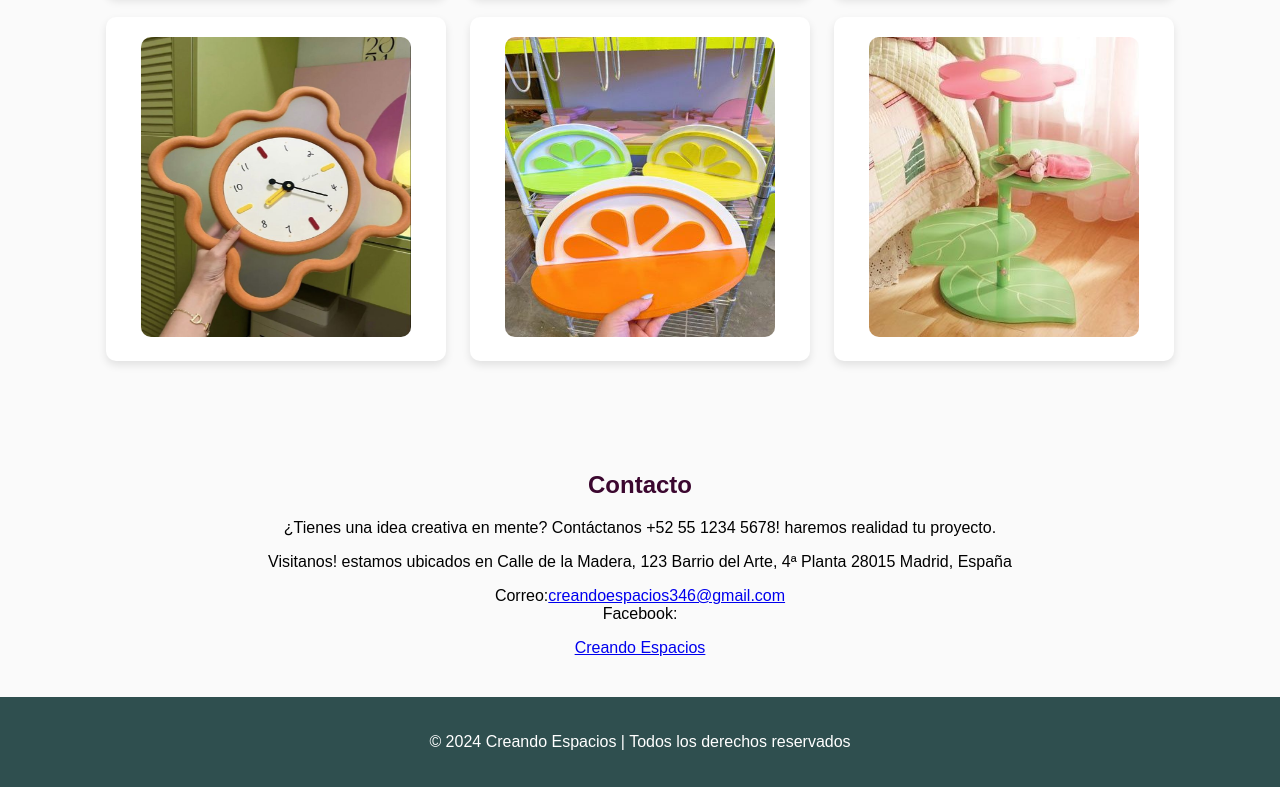
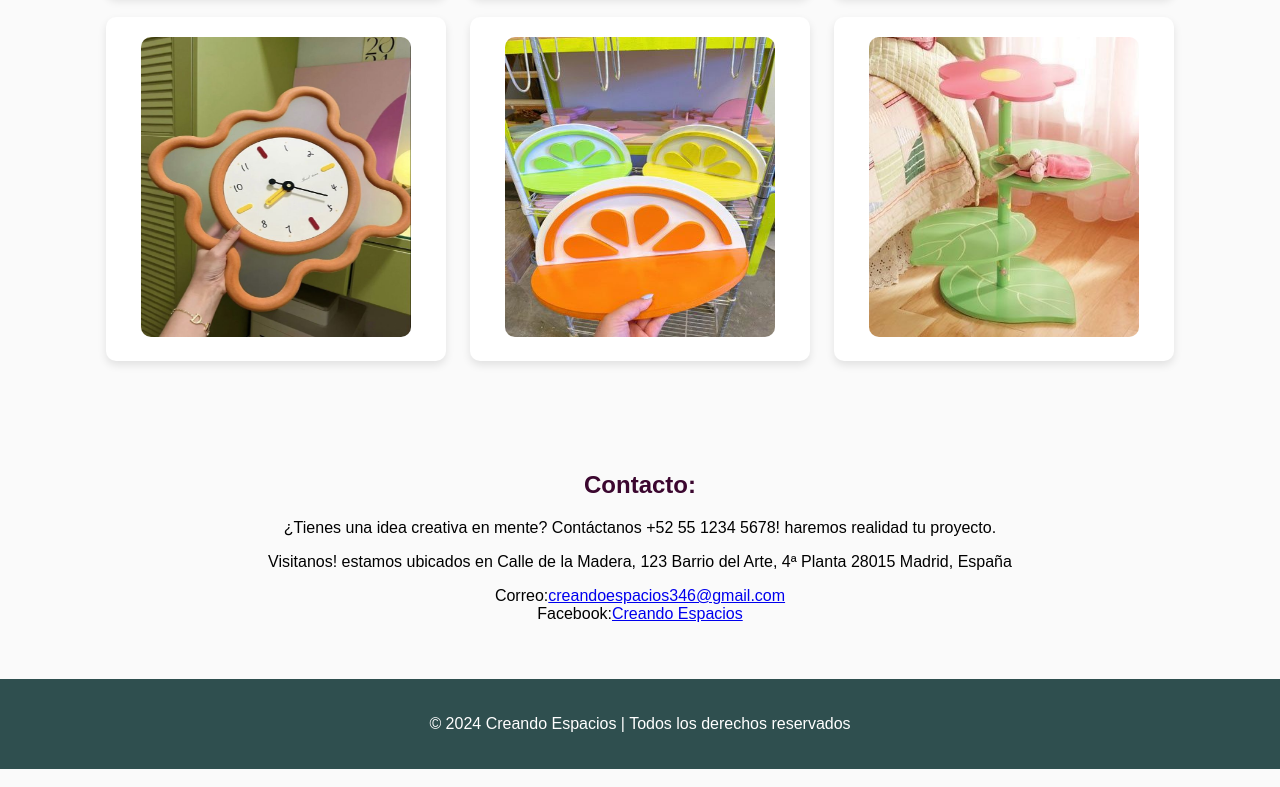
Before and after one commit to DrawerBear87/Creando-Espacios, a plain HTML site: page index.html in a window 1280 px wide. Shown: the part 5581-6368 px from the top of the page. Drawn offline with Linux system fonts and the light colour scheme.

Commit message:
Update index.html

```diff
--- a/index.html
+++ b/index.html
@@ -395,14 +395,13 @@
 
 
     <section id="contacto">
-        <h2>Contacto</h2>
+        <h2>Contacto:</h2>
         <p>¿Tienes una idea creativa en mente? Contáctanos +52 55 1234 5678!  haremos realidad tu proyecto.</p>
         <p>Visitanos! estamos ubicados en Calle de la Madera, 123 Barrio del Arte, 4ª Planta 28015 Madrid, España</p>
         <p></p>
-        <p>Correo:<a href="https://accounts.google.com/SignOutOptions?hl=en&continue=https://mail.google.com/mail/&service=mail&ec=GBRAFw">creandoespacios346@gmail.com</a><br>
-        Facebook:</p><a href="https://www.facebook.com/creandoespaciosMexico/?locale=es_LA">Creando Espacios</a>
-
-
+        <p>Correo:<a href="mailto:ceandoespacios346@gmail.com">creandoespacios346@gmail.com</a><br>
+        Facebook:<a href="https://www.facebook.com/profile.php?id=61569508708553&mibextid=ZbWKwL">Creando Espacios</a>
+        </p>
     </section>
 
 
```
